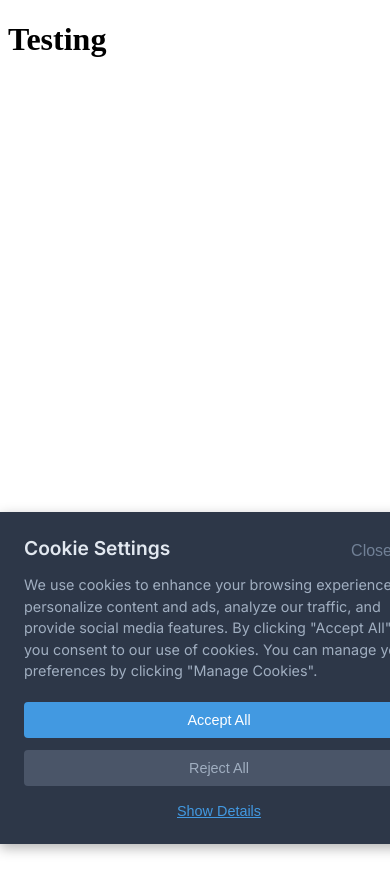
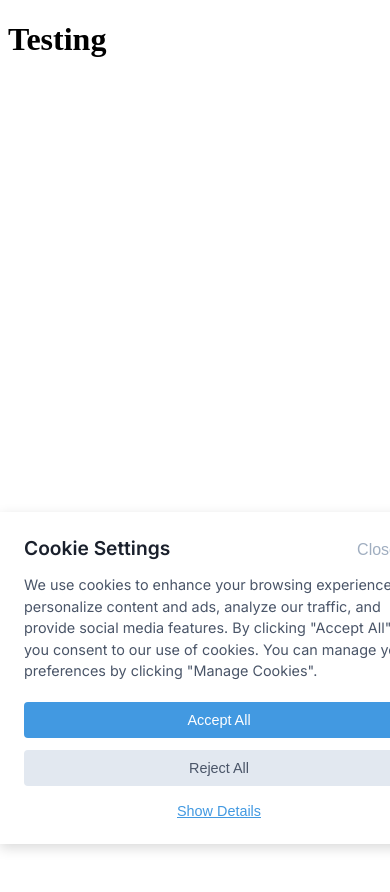
Before and after one commit to francescomugnai/RSCS-Really-Simple-Cookie-Solution, a Preact app: page / in a window 390 px wide. Shown: the top 892 px of the page. Built offline with nearby package versions, Linux system fonts and the light colour scheme.

Commit message:
feat: update CookieBannerWidget layout and styles to use data attribute for scoping

```diff
--- a/package.json
+++ b/package.json
@@ -1,6 +1,6 @@
 {
   "name": "@mugnai/rscs",
-  "version": "0.3.0",
+  "version": "0.4.1",
   "description": "RSCS - Really Simple Cookie Solution: A lightweight, customizable cookie consent management solution.",
   "author": "Francesco Mugnai",
   "license": "MIT",
--- a/src/CookieBannerWidget.jsx
+++ b/src/CookieBannerWidget.jsx
@@ -214,7 +214,7 @@ const CookieBannerWidget = {
       }, []);
 
       return (
-        <>
+        <div data-cookie-banner-widget>
           {showBanner && (
             <CookieBanner
               config={translatedConfig}
@@ -231,7 +231,7 @@ const CookieBannerWidget = {
               color={finalConfig.preferencesButtonColor}
             />
           }
-        </>
+        </div>
       );
     };
 
--- a/src/styles/CookieBanner.css
+++ b/src/styles/CookieBanner.css
@@ -1,6 +1,6 @@
 @import url('https://fonts.bunny.net/css?family=inter:400,500,600');
 
-:root {
+[data-cookie-banner-widget] {
   --color-background: #ffffff;
   --color-text: #1a202c;
   --color-text-secondary: #4a5568;
@@ -17,7 +17,7 @@
 }
 
 @media (prefers-color-scheme: dark) {
-  :root {
+ [data-cookie-banner-widget] {
     --color-background: #2d3748;
     --color-text: #e2e8f0;
     --color-text-secondary: #a0aec0;
@@ -63,7 +63,7 @@
   }
 }
 
-.cookie-banner {
+[data-cookie-banner-widget] .cookie-banner {
   position: fixed;
   bottom: 20px;
   right: 20px;
@@ -82,20 +82,20 @@
   animation: slideInBottom 0.3s ease-out;
 }
 
-.cookie-banner.bottom-left {
+[data-cookie-banner-widget] .cookie-banner.bottom-left {
   left: 20px;
   right: auto;
   animation: slideInBottomLeft 0.3s ease-out;
 }
 
-.cookie-banner.bottom-center {
+[data-cookie-banner-widget] .cookie-banner.bottom-center {
   left: 50%;
   right: auto;
   transform: translateX(-50%);
   animation: slideInBottomCenter 0.3s ease-out;
 }
 
-.cookie-banner h2 {
+[data-cookie-banner-widget] .cookie-banner h2 {
   margin-top: 0;
   margin-bottom: 12px;
   font-size: 1.2em;
@@ -104,38 +104,40 @@
   padding-right: 24px;
 }
 
-.cookie-banner p {
+[data-cookie-banner-widget] .cookie-banner p {
   margin-bottom: 20px;
   color: var(--color-text-secondary);
   font-size: 0.9em;
   line-height: 1.5;
 }
 
-.close-button {
-  position: absolute;
-  top: 6px;
-  right: 16px;
-  background: none;
-  border: none;
-  font-size: 16px;
-  line-height: 1;
+[data-cookie-banner-widget] .close-button {
+  position: absolute !important;
+  top: 6px !important;
+  right: 16px !important;
+  background: none !important;
+  border: none !important;
+  font-size: 16px !important;
+  line-height: 1 !important;
   color: var(--color-close);
-  cursor: pointer;
-  transition: color 0.2s ease;
+  cursor: pointer !important;
+  transition: color 0.2s ease !important;
+  padding: 0px !important;
+  letter-spacing: 0px !important;
 }
 
-.close-button:hover {
+[data-cookie-banner-widget] .close-button:hover {
   color: var(--color-close-hover);
 }
 
-.cookie-buttons {
+[data-cookie-banner-widget] .cookie-buttons {
   display: flex;
   justify-content: space-between;
   gap: 12px;
   margin-bottom: 16px;
 }
 
-.cookie-button {
+[data-cookie-banner-widget] .cookie-button {
   flex: 1;
   padding: 10px 16px;
   border: none;
@@ -147,25 +149,25 @@
   text-align: center;
 }
 
-.accept-button {
+[data-cookie-banner-widget] .accept-button {
   background-color: var(--color-primary);
   color: white;
 }
 
-.accept-button:hover {
+[data-cookie-banner-widget] .accept-button:hover {
   background-color: var(--color-primary-hover);
 }
 
-.reject-button {
+[data-cookie-banner-widget] .reject-button {
   background-color: var(--color-secondary);
   color: var(--color-text-secondary);
 }
 
-.reject-button:hover {
+[data-cookie-banner-widget] .reject-button:hover {
   background-color: var(--color-secondary-hover);
 }
 
-.details-link {
+[data-cookie-banner-widget] .details-link {
   display: block;
   width: 100%;
   text-align: center;
@@ -179,51 +181,99 @@
   transition: color 0.2s ease;
 }
 
-.details-link:hover {
+[data-cookie-banner-widget] .details-link:hover {
   color: var(--color-primary-hover);
 }
 
-.cookie-options {
+[data-cookie-banner-widget] .cookie-options {
   margin-top: 20px;
   border-top: 1px solid var(--color-border);
   padding-top: 20px;
 }
 
-.cookie-option {
+[data-cookie-banner-widget] .cookie-option {
   display: flex;
   align-items: flex-start;
   margin-bottom: 16px;
 }
 
-.cookie-option input[type="checkbox"] {
+/* Aggiungi questo al tuo CSS esistente */
+
+[data-cookie-banner-widget] .cookie-option input[type="checkbox"] {
+  -webkit-appearance: none;
+  -moz-appearance: none;
+  appearance: none;
+  width: 20px;
+  height: 20px;
+  border: 2px solid var(--color-primary);
+  border-radius: 4px;
+  outline: none;
+  transition: all 0.3s ease;
+  position: relative;
+  cursor: pointer;
   margin-right: 12px;
-  margin-top: 4px;
+  margin-top: 2px;
 }
 
-.cookie-option label {
+[data-cookie-banner-widget] .cookie-option input[type="checkbox"]:checked {
+  background-color: var(--color-primary);
+}
+
+[data-cookie-banner-widget] .cookie-option input[type="checkbox"]:checked::after {
+  content: '\2714';
+  font-size: 14px;
+  color: white;
+  position: absolute;
+  top: 50%;
+  left: 50%;
+  transform: translate(-50%, -50%);
+}
+
+[data-cookie-banner-widget] .cookie-option input[type="checkbox"]:hover {
+  border-color: var(--color-primary-hover);
+}
+
+[data-cookie-banner-widget] .cookie-option input[type="checkbox"]:disabled {
+  border-color: var(--color-text-secondary);
+  background-color: var(--color-secondary);
+  cursor: not-allowed;
+}
+
+[data-cookie-banner-widget] .cookie-option input[type="checkbox"]:disabled:checked::after {
+  color: var(--color-text-secondary);
+}
+
+[data-cookie-banner-widget] .cookie-option label {
+  display: flex;
+  align-items: center;
   font-weight: 500;
   color: var(--color-text);
   font-size: 0.95em;
+  cursor: pointer;
 }
 
-.cookie-option p {
+[data-cookie-banner-widget] .cookie-option label:hover {
+  color: var(--color-primary);
+}
+
+[data-cookie-banner-widget] .cookie-option p {
   margin: 4px 0 0;
   font-size: 0.85em;
   color: var(--color-text-secondary);
 }
 
-.save-button {
+[data-cookie-banner-widget] .save-button {
   width: 100%;
   background-color: var(--color-success);
   color: white;
   margin-top: 16px;
 }
 
-.save-button:hover {
+[data-cookie-banner-widget] .save-button:hover {
   background-color: var(--color-success-hover);
 }
 
-.preferences-button {
+[data-cookie-banner-widget] .preferences-button {
   position: fixed;
   bottom: 20px;
   right: 20px;
@@ -242,41 +292,40 @@
   background-color: inherit;
 }
 
-
-.preferences-button::before {
+[data-cookie-banner-widget] .preferences-button::before {
   content: '🍪';
   font-size: 28px;
   line-height: 1;
 }
 
-.preferences-button:hover {
+[data-cookie-banner-widget] .preferences-button:hover {
   transform: scale(1.1);
   box-shadow: 0 4px 15px rgba(0, 0, 0, 0.3);
 }
 
 @media (max-width: 480px) {
-  .preferences-button {
+  [data-cookie-banner-widget] .preferences-button {
     width: 48px;
     height: 48px;
   }
 
-  .preferences-button::before {
+  [data-cookie-banner-widget] .preferences-button::before {
     font-size: 24px;
   }
 }
 
-.logo-container {
+[data-cookie-banner-widget] .logo-container {
   text-align: left;
   margin-bottom: 16px;
 }
 
-.banner-logo {
+[data-cookie-banner-widget] .banner-logo {
   max-width: 100px;
   max-height: 40px;
   object-fit: contain;
 }
 
-.scroll-top-button {
+[data-cookie-banner-widget] .scroll-top-button {
   position: sticky;
   bottom: 10px;
   left: 50%;
@@ -291,13 +340,13 @@
   transition: all 0.2s ease;
 }
 
-.scroll-top-button:hover {
+[data-cookie-banner-widget] .scroll-top-button:hover {
   background-color: var(--color-primary-hover);
   transform: translateX(-50%) translateY(-2px);
   box-shadow: 0 4px 6px rgba(0, 0, 0, 0.1);
 }
 
-.blocked-content-placeholder {
+[data-cookie-banner-widget] .blocked-content-placeholder {
   display: flex;
   align-items: center;
   justify-content: center;
@@ -311,34 +360,34 @@
   box-sizing: border-box;
 }
 
-.blocked-content-placeholder::before {
+[data-cookie-banner-widget] .blocked-content-placeholder::before {
   content: attr(data-placeholder-text);
   max-width: 80%;
 }
 
-.privacy-policy-link {
+[data-cookie-banner-widget] .privacy-policy-link {
   margin-top: 10px;
   font-size: 0.9em;
 }
 
-.privacy-policy-link a {
+[data-cookie-banner-widget] .privacy-policy-link a {
   color: var(--color-primary);
   text-decoration: underline;
 }
 
-.privacy-policy-link a:hover {
+[data-cookie-banner-widget] .privacy-policy-link a:hover {
   text-decoration: none;
 }
 
-.cookie-banner-content {
+[data-cookie-banner-widget] .cookie-banner-content {
   position: relative;
 }
 
-.cookie-banner.show-details {
+[data-cookie-banner-widget] .cookie-banner.show-details {
   max-height: 80vh;
 }
 
-.force-light {
+[data-cookie-banner-widget] .force-light {
   --color-background: #ffffff !important;
   --color-text: #1a202c !important;
   --color-text-secondary: #4a5568 !important;
@@ -354,7 +403,7 @@
   --shadow-color: rgba(0, 0, 0, 0.15) !important;
 }
 
-.force-dark {
+[data-cookie-banner-widget] .force-dark {
   --color-background: #2d3748 !important;
   --color-text: #e2e8f0 !important;
   --color-text-secondary: #a0aec0 !important;
@@ -367,19 +416,19 @@
 }
 
 @media (prefers-color-scheme: dark) {
-  .light-logo {
+  [data-cookie-banner-widget] .light-logo {
     display: none;
   }
 
-  .dark-logo {
+  [data-cookie-banner-widget] .dark-logo {
     display: inline-block;
   }
 }
 
 @media (max-width: 480px) {
-  .cookie-banner,
-  .cookie-banner.bottom-left,
-  .cookie-banner.bottom-center {
+  [data-cookie-banner-widget] .cookie-banner,
+  [data-cookie-banner-widget] .cookie-banner.bottom-left,
+  [data-cookie-banner-widget] .cookie-banner.bottom-center {
     bottom: 0;
     left: 0;
     right: 0;
@@ -391,20 +440,20 @@
     animation: slideInBottom 0.3s ease-out;
   }
 
-  .cookie-buttons {
+  [data-cookie-banner-widget] .cookie-buttons {
     flex-direction: column;
   }
 
-  .cookie-button {
+  [data-cookie-banner-widget] .cookie-button {
     width: 100%;
   }
 
-  .preferences-button {
+  [data-cookie-banner-widget] .preferences-button {
     bottom: 10px;
     right: 10px;
   }
 
-  .cookie-options {
+  [data-cookie-banner-widget] .cookie-options {
     padding-bottom: 60px;
   }
 }
@@ -443,7 +492,7 @@
   }
 }
 
-.cookie-option ul {
+[data-cookie-banner-widget] .cookie-option ul {
   list-style: none;
   padding: 0;
   margin: 0;
@@ -451,12 +500,12 @@
   flex-wrap: wrap;
 }
 
-.cookie-option li {
+[data-cookie-banner-widget] .cookie-option li {
   margin: 0 4px 4px 0;
   padding: 0;
 }
 
-.badge {
+[data-cookie-banner-widget] .badge {
   display: inline-block;
   padding: 0.2em 0.6em !important;
   margin: 0.2em !important;
@@ -483,6 +532,6 @@
   }
 }
 
-.cookie-banner.slide-out {
+[data-cookie-banner-widget] .cookie-banner.slide-out {
   animation: slideOutToBottom 0.6s cubic-bezier(0.68, -0.55, 0.265, 1.55) forwards;
 }
```
